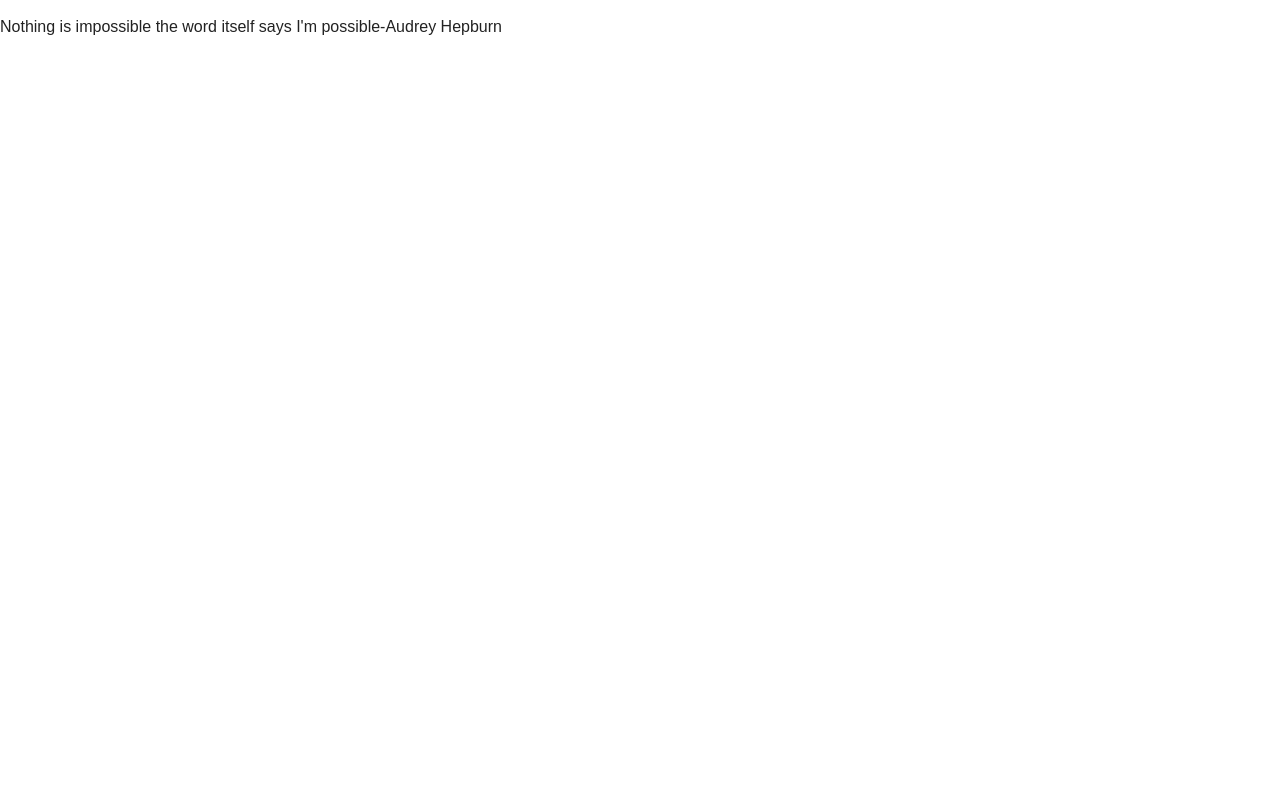
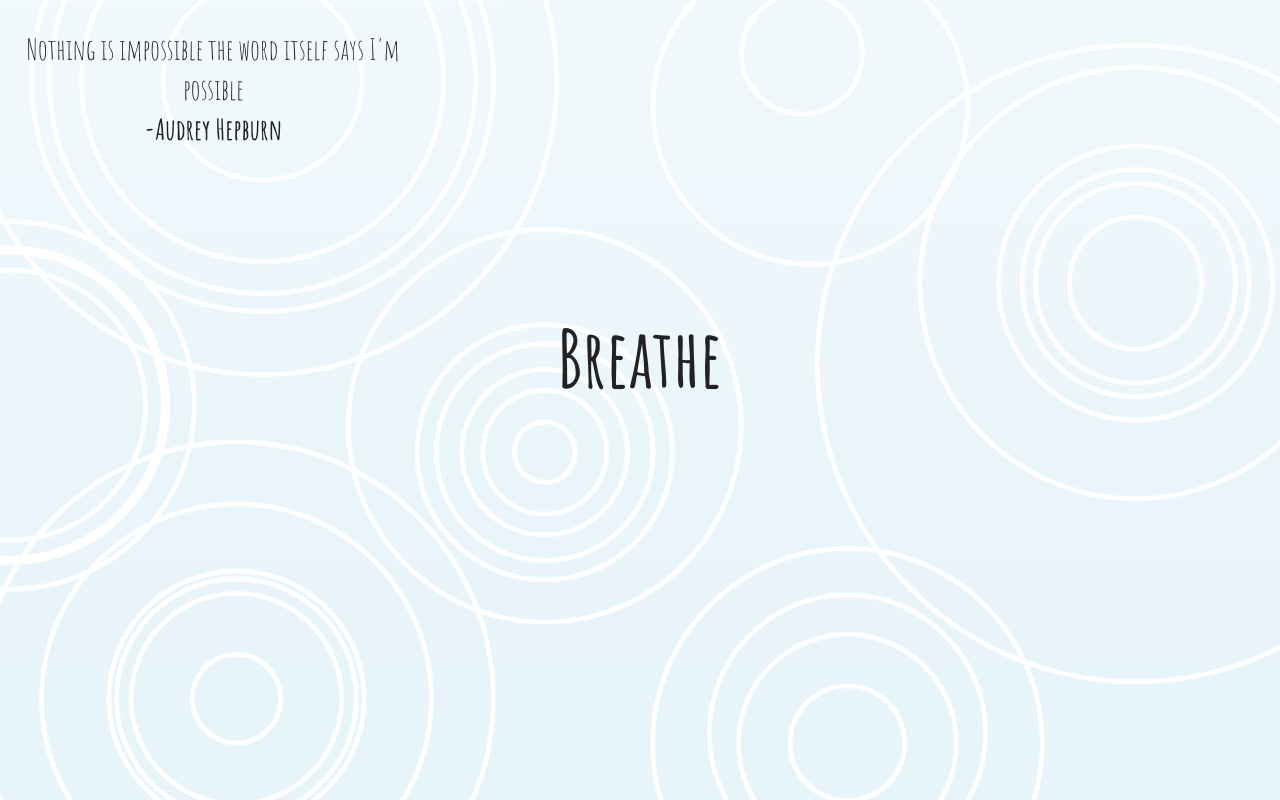
Before and after one commit to Kshioshita/flexible-message, a plain HTML site: page index.html in a window 1280 px wide. Drawn offline with nearby package versions, Linux system fonts and the light colour scheme.

Commit message:
added css

```diff
--- a/index.html
+++ b/index.html
@@ -12,6 +12,7 @@
         <link rel="icon" href="favicon.ico" type="image/x-icon" />
 
         <link rel="stylesheet" href="css/main.css">
+        <link href="https://fonts.googleapis.com/css?family=Amatic+SC:400,700|Shadows+Into+Light" rel="stylesheet">
         <script src="js/vendor/modernizr-2.8.3.min.js"></script>
     </head>
     <body>
@@ -20,17 +21,23 @@
         <![endif]-->
 
         <!-- Add your site or application content here -->
-        <p id="quote1">Nothing is impossible the word itself says I'm possible<span>-Audrey Hepburn</span></p>
-        <p id="quote2" class="hidden">It's been one blur of fun.<span>-Lily Pulitzer</span></p>
-        <p id="quote3" class="hidden">You are far too smart to be the only thing standing in your way<span>-Junnifer J. Freeman</span></p>
-        <p id="quote4" class="hidden">Remember the sometimes not getting what you want is a wonderful stroke of luck.<span>-Dalai Lama</span></p>
-        <p id="quote5" class="hidden">Live for the moments you can't put into words<span></span></p>
-        <p id="quote6" class="hidden">Do what you can, with what you have, where you are.<span>-Theodore Roosevelt</span></p>
-        <p id="quote7" class="hidden">There are far, far better things ahead than any we leave behhind."<span>-C.S. Lewis</span></p>
-        <p id="quote8" class="hidden">Besides the noble are of getting things done, there is a nobler art of leaving things undone...<span></span>-Lin Yutang</p>
-        <p id="quote9" class="hidden">Drink some coffee and pretend you know what you're doing<span></span></p>
-        <p id="quote10" class="hidden">It always seems impossible until it's done.<span>-Nelson Mandela</span></p>
-        <p id="breathe" class="hidden">Breathe</p>
+
+        <main>
+            <!-- <div class="backgroundOpacity"></div> -->
+            <p id="quote1">Nothing is impossible the word itself says I'm possible<br><span>-Audrey Hepburn</span></p>
+            <p id="quote2" class="hide">It's been one blur of fun.<br><span>-Lily Pulitzer</span></p>
+            <p id="quote3" class="hide">You are far too smart to be the only thing standing in your way<br><span>-Junnifer J. Freeman</span></p>
+            <p id="quote4" class="hide">Remember the sometimes not getting what you want is a wonderful stroke of luck.<br><span>-Dalai Lama</span></p>
+            <!-- <p id="quote5" class="hide">Live for the moments you can't put into words<span></span></p> -->
+            <p id="breathe" >Breathe</p>
+            <p id="quote6" class="hide">Do what you can, with what you have, where you are.<br><span>-Theodore Roosevelt</span></p>
+            <p id="quote7" class="hide">There are far, far better things ahead than any we leave behhind."<br><span>-C.S. Lewis</span></p>
+            <p id="quote8" class="hide">Besides the noble are of getting things done, there is a nobler art of leaving things undone...<br><span>-Lin Yutang</span></p>
+            <p id="quote9" class="hide">It always seems impossible until it's done.<br><span>-Nelson Mandela</span></p>
+           <!--  <p id="quote10" class="hide">Drink some coffee and pretend you know what you're doing<span></span></p> -->
+
+        </main>
+
         <script src="https://code.jquery.com/jquery-1.12.0.min.js"></script>
         <script>window.jQuery || document.write('<script src="js/vendor/jquery-1.12.0.min.js"><\/script>')</script>
         <script src="js/plugins.js"></script>
--- a/scss/_base.scss
+++ b/scss/_base.scss
@@ -0,0 +1,62 @@
+// html, body{
+// 	height: 100%;
+// }
+
+// .backgroundOpacity {
+//   width: 100%;
+//   height: 100%;
+//   display: block;
+//   position: relative;
+// }
+
+// .backgroundOpacity::after {
+// 	background: url('../img/water.png') center center fixed no-repeat rgba(72, 126, 142, .8);
+// 	background-size: cover;
+// 	content: "";
+// 	opacity: 0.2;
+// 	top: 0;
+// 	left: 0;
+// 	bottom: 0;
+// 	right: 0;
+// 	position: absolute;
+// 	z-index: -1;
+// }
+
+html{
+	height: 100%;
+}
+
+body{
+	height: 100%;
+	background: url('../img/water.png') center center fixed no-repeat;
+	background-size: cover;
+	box-shadow: inset 0 0 0 1000px rgba(255,255,255,.8);
+}
+
+main{
+	height: 100%;
+	display: flex;
+	justify-content: space-around;
+	// align-items: stretch;
+	flex-flow: row wrap;
+}
+
+main p{
+	text-align: center;
+	font-family: 'Amatic SC', cursive;
+	font-size: 1.8em;
+	width: 30%;
+}
+
+#breathe{
+	font-size: 5em;
+	font-weight: bold;
+}
+
+span{
+	font-weight: bold;
+}
+
+.hide{
+	visibility: hidden;
+}
```
Also changed, not shown: css/main.css.
